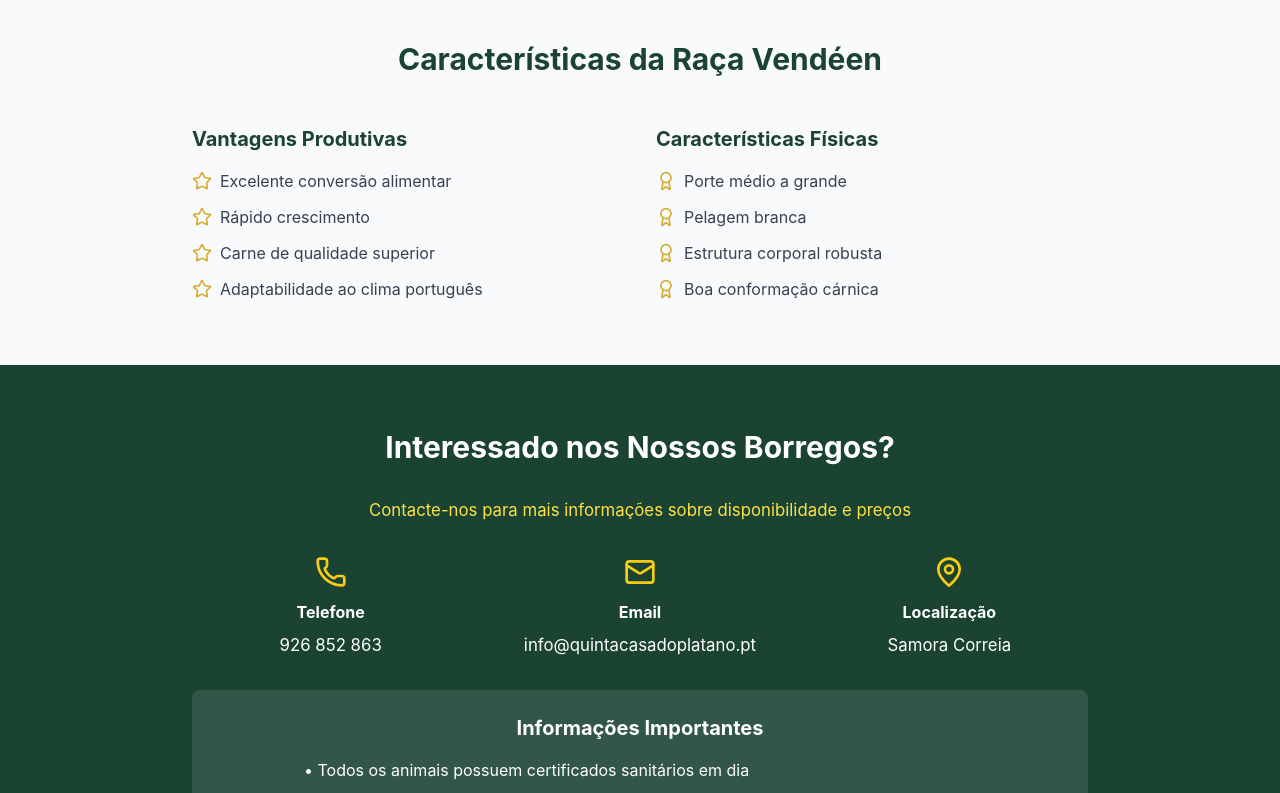
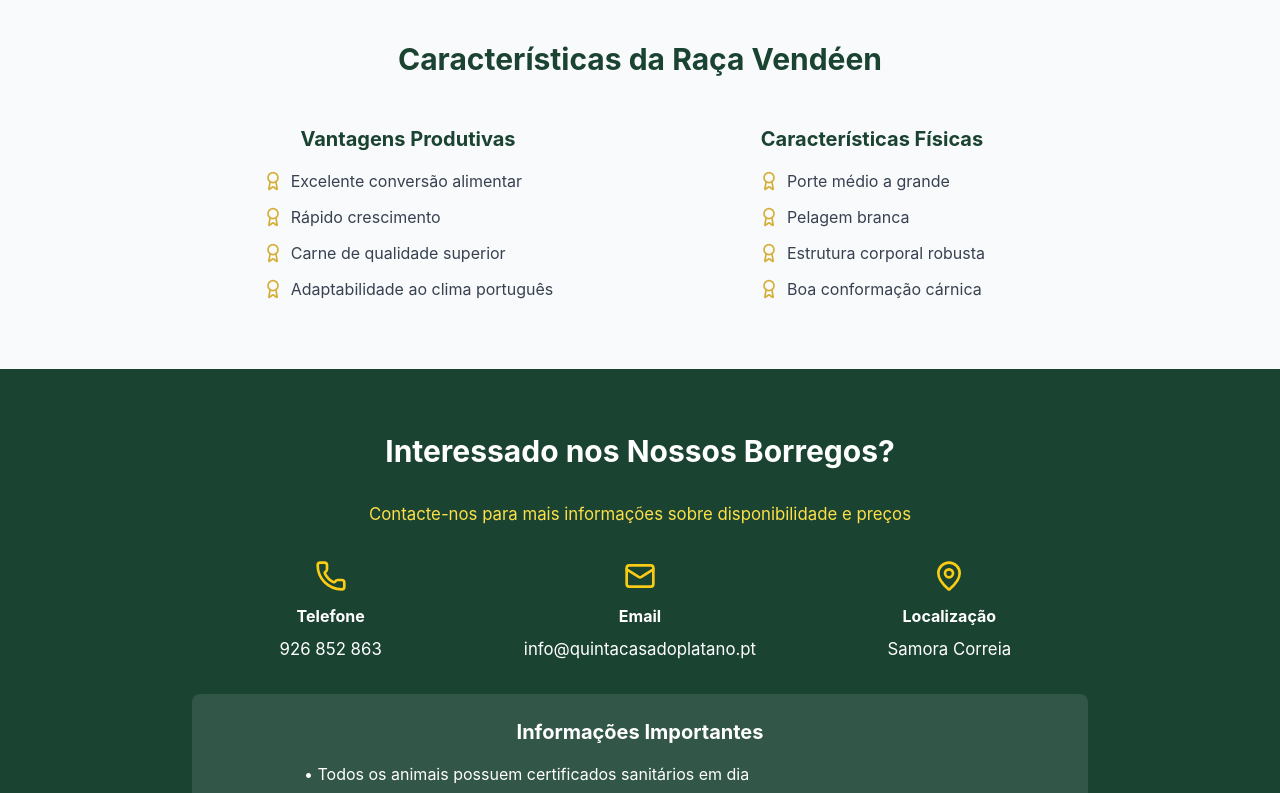
Before and after one commit to Goncalo009/quinta-casa-do-platano, a React (Vite) app: page /venda-de-borregos in a window 1280 px wide. Shown: the part 1000-1793 px from the top of the page. Built offline with nearby package versions, Linux system fonts and the light colour scheme.

Commit message:
feat: Melhorias visuais e UX - Alinhamento das colunas na página VendaDeBorregos e animações premium nas FAQs

```diff
--- a/src/components/FAQ.tsx
+++ b/src/components/FAQ.tsx
@@ -38,7 +38,7 @@ const FAQ: React.FC<FAQProps> = ({ items, title = "Perguntas Frequentes" }) => {
   return (
     <section className="bg-white py-16">
       <div className="container mx-auto px-4">
-        <h2 className="text-3xl font-bold text-forest-800 mb-8 text-center md:text-left">
+        <h2 className="text-3xl font-bold text-forest-800 mb-8 text-center">
           {title}
         </h2>
 
--- a/src/pages/AsNossasOvelhas.tsx
+++ b/src/pages/AsNossasOvelhas.tsx
@@ -117,10 +117,10 @@ const OurSheep: React.FC = () => {
 
         {/* Vendéen Breed Information */}
         <section className="mb-12">
-          <h2 className="text-3xl font-semibold text-green-700 mb-6 text-center md:text-left">A Raça Vendéen</h2>
-          <div className="grid lg:grid-cols-2 gap-8">
-            <div className="bg-white p-8 rounded-lg shadow-md">
-              <h3 className="text-2xl font-semibold text-green-800 mb-4">Características Principais</h3>
+          <h2 className="text-3xl font-semibold text-green-700 mb-6 text-center">A Raça Vendéen</h2>
+          <div className="grid lg:grid-cols-2 gap-8 justify-items-center">
+            <div className="bg-white p-8 rounded-lg shadow-md w-full max-w-md">
+              <h3 className="text-2xl font-semibold text-green-800 mb-4 text-center">Características Principais</h3>
               <ul className="space-y-3 text-gray-700">
                 <li className="flex items-start">
                   <span className="text-green-600 mr-2">•</span>
@@ -148,8 +148,8 @@ const OurSheep: React.FC = () => {
                 </li>
               </ul>
             </div>
-            <div className="bg-white p-8 rounded-lg shadow-md">
-              <h3 className="text-2xl font-semibold text-green-800 mb-4">Vantagens da Raça</h3>
+            <div className="bg-white p-8 rounded-lg shadow-md w-full max-w-md">
+              <h3 className="text-2xl font-semibold text-green-800 mb-4 text-center">Vantagens da Raça</h3>
               <div className="space-y-4">
                 <div className="border-l-4 border-green-500 pl-4">
                   <h4 className="font-semibold text-green-700">Qualidade da Carne</h4>
@@ -174,7 +174,7 @@ const OurSheep: React.FC = () => {
 
         {/* Image Gallery */}
         <section className="mb-12">
-          <h2 className="text-3xl font-semibold text-green-700 mb-6 text-center md:text-left">Galeria de Imagens</h2>
+          <h2 className="text-3xl font-semibold text-green-700 mb-6 text-center">Galeria de Imagens</h2>
           <div className="grid grid-cols-1 md:grid-cols-2 lg:grid-cols-3 gap-6">
             {sheepImages.map((image, index) => (
               <div key={index} className="bg-white rounded-lg shadow-md overflow-hidden hover:shadow-lg transition-shadow duration-300">
@@ -193,7 +193,7 @@ const OurSheep: React.FC = () => {
 
         {/* Breeding Statistics */}
         <section>
-          <h2 className="text-3xl font-semibold text-green-700 mb-6 text-center md:text-left">Estatísticas do Rebanho</h2>
+          <h2 className="text-3xl font-semibold text-green-700 mb-6 text-center">Estatísticas do Rebanho</h2>
           <div className="grid grid-cols-1 md:grid-cols-4 gap-6">
             <div className="bg-white p-6 rounded-lg shadow-md text-center">
               <div className="text-3xl font-bold text-green-800 mb-2">50+</div>
--- a/src/pages/Contacto.tsx
+++ b/src/pages/Contacto.tsx
@@ -254,7 +254,7 @@ const Contact: React.FC = () => {
 
           {/* Contact Form */}
           <div>
-            <h2 className="text-2xl font-semibold text-gray-900 mb-6 text-center md:text-left">Envie-nos uma Mensagem</h2>
+            <h2 className="text-2xl font-semibold text-gray-900 mb-6 text-center">Envie-nos uma Mensagem</h2>
 
             <form onSubmit={handleSubmit} className="space-y-6">
               {/* Name */}
--- a/src/pages/Servicos.tsx
+++ b/src/pages/Servicos.tsx
@@ -150,7 +150,7 @@ const Services: React.FC = () => {
       />
 
       <div className="container mx-auto px-4 py-8">
-        <h1 className="text-4xl font-bold text-forest-800 mb-8">Nossos Serviços</h1>
+        <h1 className="text-4xl font-bold text-forest-800 mb-8 text-center">Nossos Serviços</h1>
 
         {/* Services Grid */}
         <section className="mb-16">
@@ -177,7 +177,7 @@ const Services: React.FC = () => {
 
         {/* Quote Request Form */}
         <section className="bg-white rounded-lg shadow-md p-8">
-          <h2 className="text-3xl font-semibold text-green-700 mb-6 text-center md:text-left">Solicitar Orçamento</h2>
+          <h2 className="text-3xl font-semibold text-green-700 mb-6 text-center">Solicitar Orçamento</h2>
           <p className="text-gray-600 mb-8">
             Interessado nos nossos serviços? Preencha o formulário abaixo e entraremos em contacto consigo
             com uma proposta personalizada.
--- a/src/pages/Sobre.tsx
+++ b/src/pages/Sobre.tsx
@@ -83,10 +83,10 @@ const About: React.FC = () => {
           <div className="max-w-6xl mx-auto">
             <div className="grid lg:grid-cols-2 gap-12 items-center">
               <div>
-                <h2 className="text-3xl md:text-4xl font-bold text-forest-900 mb-6 text-center md:text-left">
+                <h2 className="text-3xl md:text-4xl font-bold text-forest-900 mb-6 text-center">
                   História da Nossa Ovinocultura
                 </h2>
-                <div className="space-y-4 text-brown text-center md:text-left">
+                <div className="space-y-4 text-brown text-center">
                   <p className="text-lg">
                     A Quinta Casa do Plátano nasceu há 5 anos do sonho de criar
                     uma exploração de ovinocultura de excelência, especializada na criação de ovelhas Vendéen.
@@ -199,11 +199,11 @@ const About: React.FC = () => {
                 />
               </div>
               <div>
-                <h2 className="text-3xl md:text-4xl font-bold text-forest-900 mb-6 text-center md:text-left">
+                <h2 className="text-3xl md:text-4xl font-bold text-forest-900 mb-6 text-center">
                   Programa de Melhoramento
                 </h2>
                 <div className="space-y-4 text-earth-700">
-                  <p className="text-lg text-center md:text-left">
+                  <p className="text-lg text-center">
                     O nosso programa de melhoramento genético é baseado em critérios
                     rigorosos de seleção, visando a produção de animais com características
                     superiores de conformação, produtividade e adaptabilidade.
--- a/src/pages/VendaDeBorregos.tsx
+++ b/src/pages/VendaDeBorregos.tsx
@@ -181,32 +181,32 @@ const VendaDeBorregos: React.FC = () => {
               Características da Raça Vendéen
             </h2>
 
-            <div className="grid md:grid-cols-2 gap-8">
-              <div>
-                <h3 className="text-xl font-bold mb-4 text-forest-900">Vantagens Produtivas</h3>
-                <ul className="space-y-3 text-gray-700">
+            <div className="grid md:grid-cols-2 gap-8 justify-items-center">
+              <div className="w-full max-w-md text-center">
+                <h3 className="text-xl font-bold mb-4 text-forest-900 text-center">Vantagens Produtivas</h3>
+                <ul className="space-y-3 text-gray-700 text-left inline-block">
                   <li className="flex items-start">
-                    <Star className="w-5 h-5 text-gold-500 mr-2 mt-0.5 flex-shrink-0" />
+                    <Award className="w-5 h-5 text-gold-500 mr-2 mt-0.5 flex-shrink-0" />
                     <span>Excelente conversão alimentar</span>
                   </li>
                   <li className="flex items-start">
-                    <Star className="w-5 h-5 text-gold-500 mr-2 mt-0.5 flex-shrink-0" />
+                    <Award className="w-5 h-5 text-gold-500 mr-2 mt-0.5 flex-shrink-0" />
                     <span>Rápido crescimento</span>
                   </li>
                   <li className="flex items-start">
-                    <Star className="w-5 h-5 text-gold-500 mr-2 mt-0.5 flex-shrink-0" />
+                    <Award className="w-5 h-5 text-gold-500 mr-2 mt-0.5 flex-shrink-0" />
                     <span>Carne de qualidade superior</span>
                   </li>
                   <li className="flex items-start">
-                    <Star className="w-5 h-5 text-gold-500 mr-2 mt-0.5 flex-shrink-0" />
+                    <Award className="w-5 h-5 text-gold-500 mr-2 mt-0.5 flex-shrink-0" />
                     <span>Adaptabilidade ao clima português</span>
                   </li>
                 </ul>
               </div>
 
-              <div>
-                <h3 className="text-xl font-bold mb-4 text-forest-900">Características Físicas</h3>
-                <ul className="space-y-3 text-gray-700">
+              <div className="w-full max-w-md text-center">
+                <h3 className="text-xl font-bold mb-4 text-forest-900 text-center">Características Físicas</h3>
+                <ul className="space-y-3 text-gray-700 text-left inline-block">
                   <li className="flex items-start">
                     <Award className="w-5 h-5 text-gold-500 mr-2 mt-0.5 flex-shrink-0" />
                     <span>Porte médio a grande</span>
```
